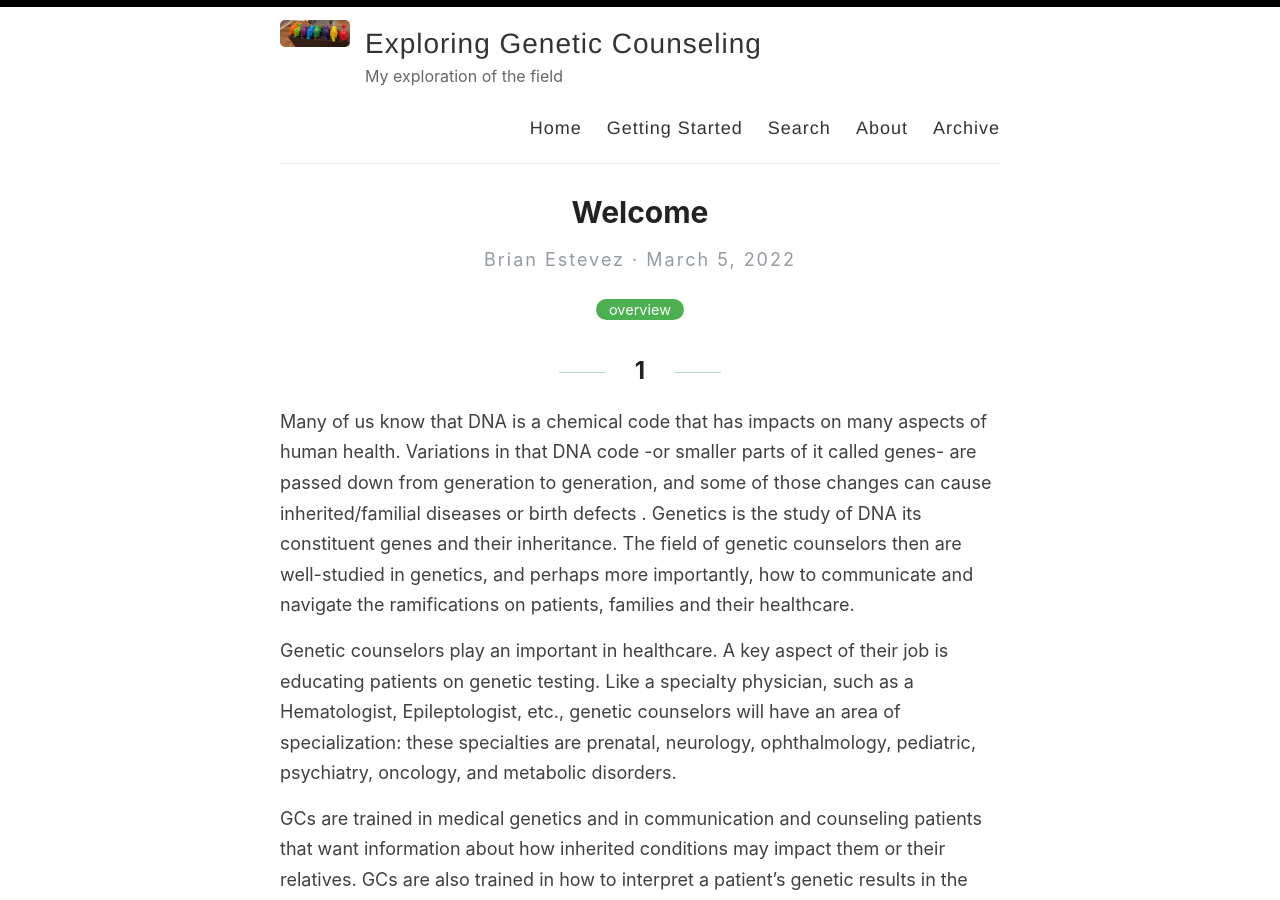
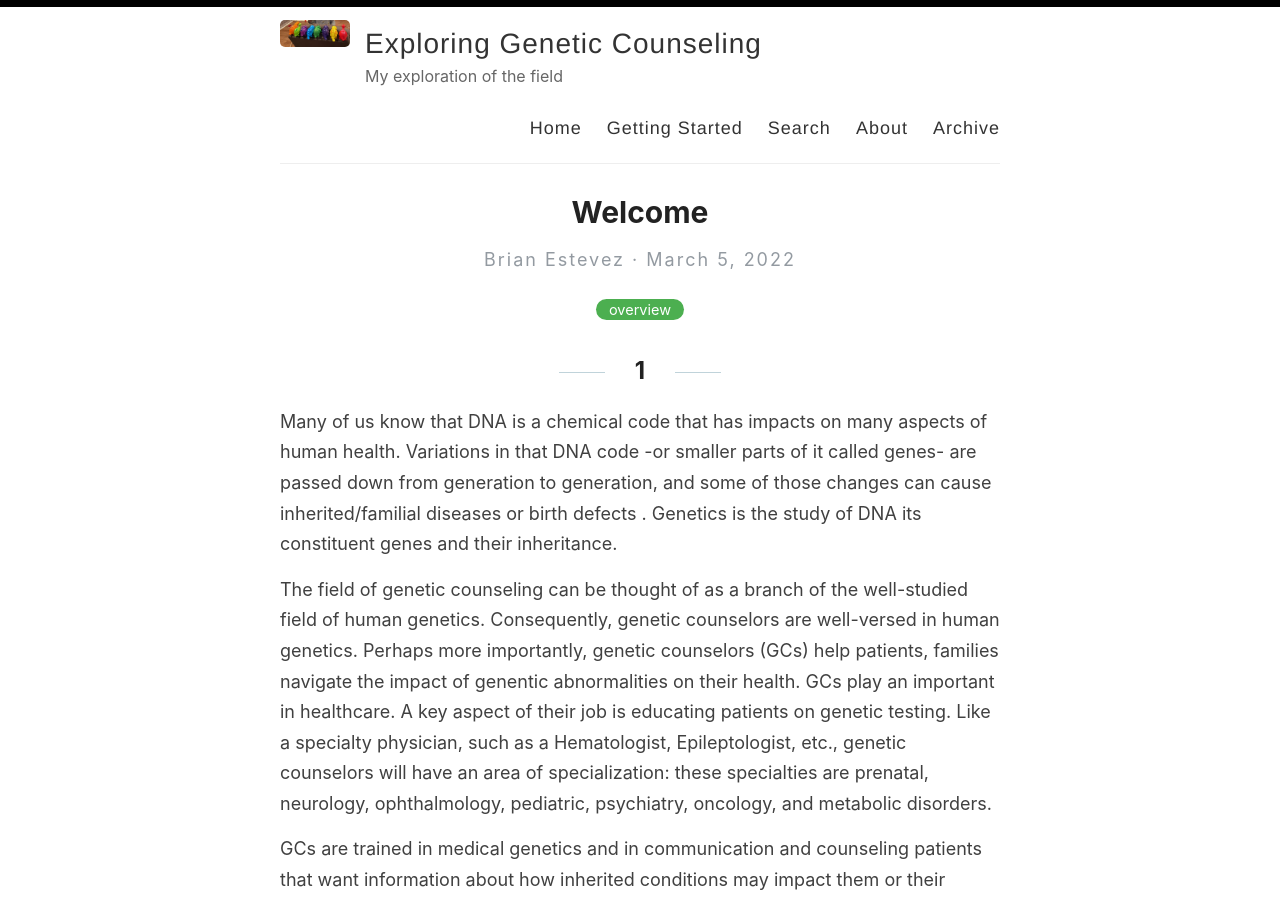
Before and after one commit to estevezb/Exploring-Genetic-Counseling, a Jekyll site: the page built from _posts/2022-03-05-Hello-World.md, in a window 1280 px wide and 900 px high. Built offline with Jekyll 4.4.1, drawn with Linux system fonts in a browser that asks for light colours.

Commit message:
Update 2022-03-05-Hello-World.md

```diff
--- a/_posts/2022-03-05-Hello-World.md
+++ b/_posts/2022-03-05-Hello-World.md
@@ -7,9 +7,9 @@ category: overview
 
 1
 ------
-Many of us know that DNA is a chemical code that has impacts on many aspects of human health. Variations in that DNA code -or smaller parts of it called genes- are passed down from generation to generation, and some of those changes can cause inherited/familial diseases or birth defects .  Genetics is the study of DNA its constituent genes and their inheritance.  The field of genetic counselors then are well-studied in genetics, and perhaps more importantly, how to communicate and navigate the ramifications on patients, families and their healthcare.
+Many of us know that DNA is a chemical code that has impacts on many aspects of human health. Variations in that DNA code -or smaller parts of it called genes- are passed down from generation to generation, and some of those changes can cause inherited/familial diseases or birth defects .  Genetics is the study of DNA its constituent genes and their inheritance.
 
-Genetic counselors play an important in healthcare. A key aspect of their job is educating patients on genetic testing.  Like a specialty physician, such as a Hematologist, Epileptologist, etc.,  genetic counselors will have an area of specialization: these specialties are prenatal, neurology, ophthalmology, pediatric, psychiatry, oncology, and metabolic disorders.
+The field of genetic counseling can be thought of as a branch of the well-studied field of human genetics. Consequently, genetic counselors are well-versed in human genetics. Perhaps more importantly, genetic counselors (GCs) help patients, families navigate the impact of genentic abnormalities on their health. GCs play an important in healthcare. A key aspect of their job is educating patients on genetic testing.  Like a specialty physician, such as a Hematologist, Epileptologist, etc.,  genetic counselors will have an area of specialization: these specialties are prenatal, neurology, ophthalmology, pediatric, psychiatry, oncology, and metabolic disorders.
 
 GCs are trained in medical genetics and in communication and counseling patients that want information about how inherited conditions may impact them or their relatives. GCs are also trained in how to interpret a patient’s genetic results in the context of their family history. Because they are also trained counselors, GCs also provide emotional support that helps patients making tough decisions and serve as source of information that can assist patients navigating their healthcare.
 
```
